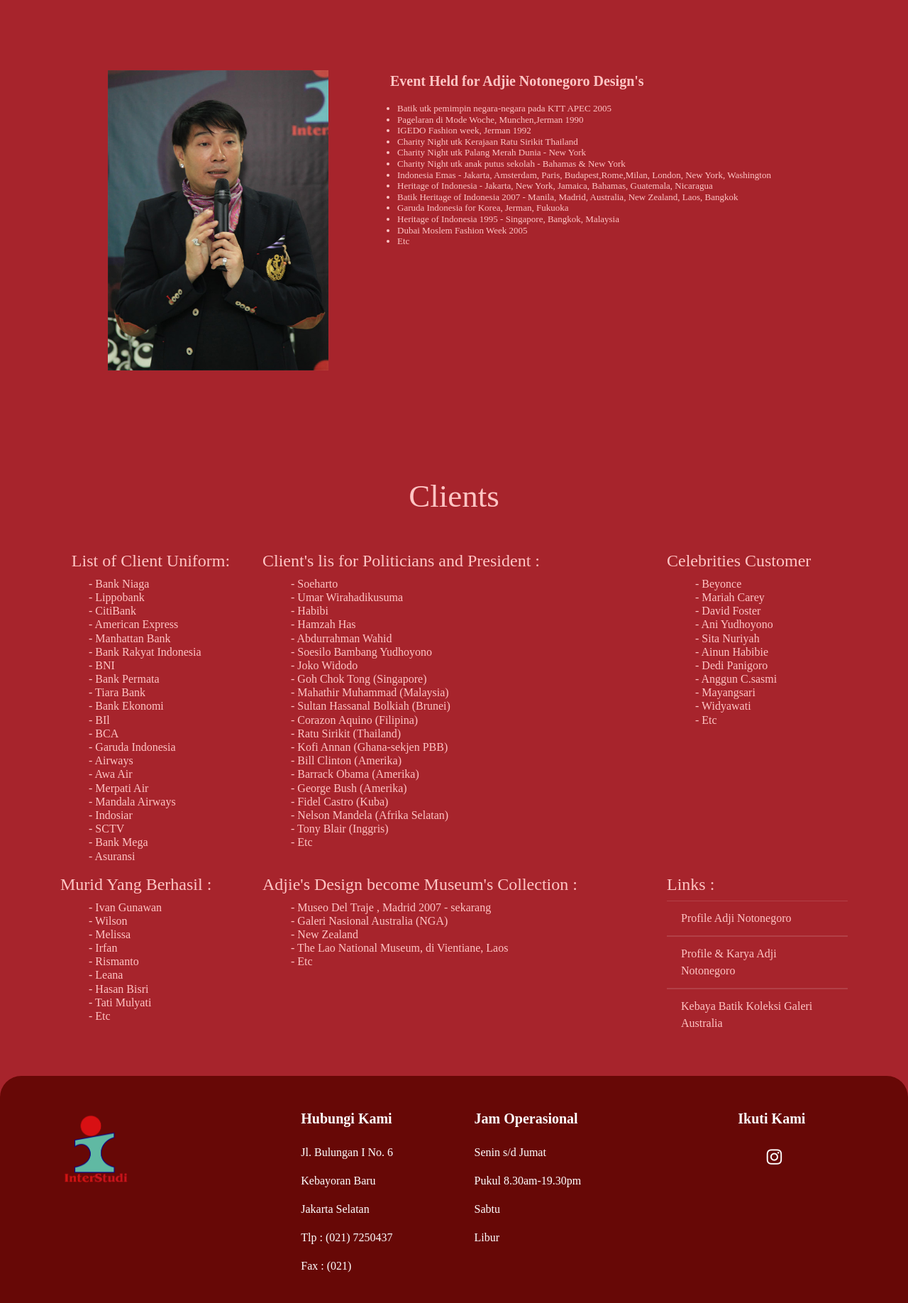
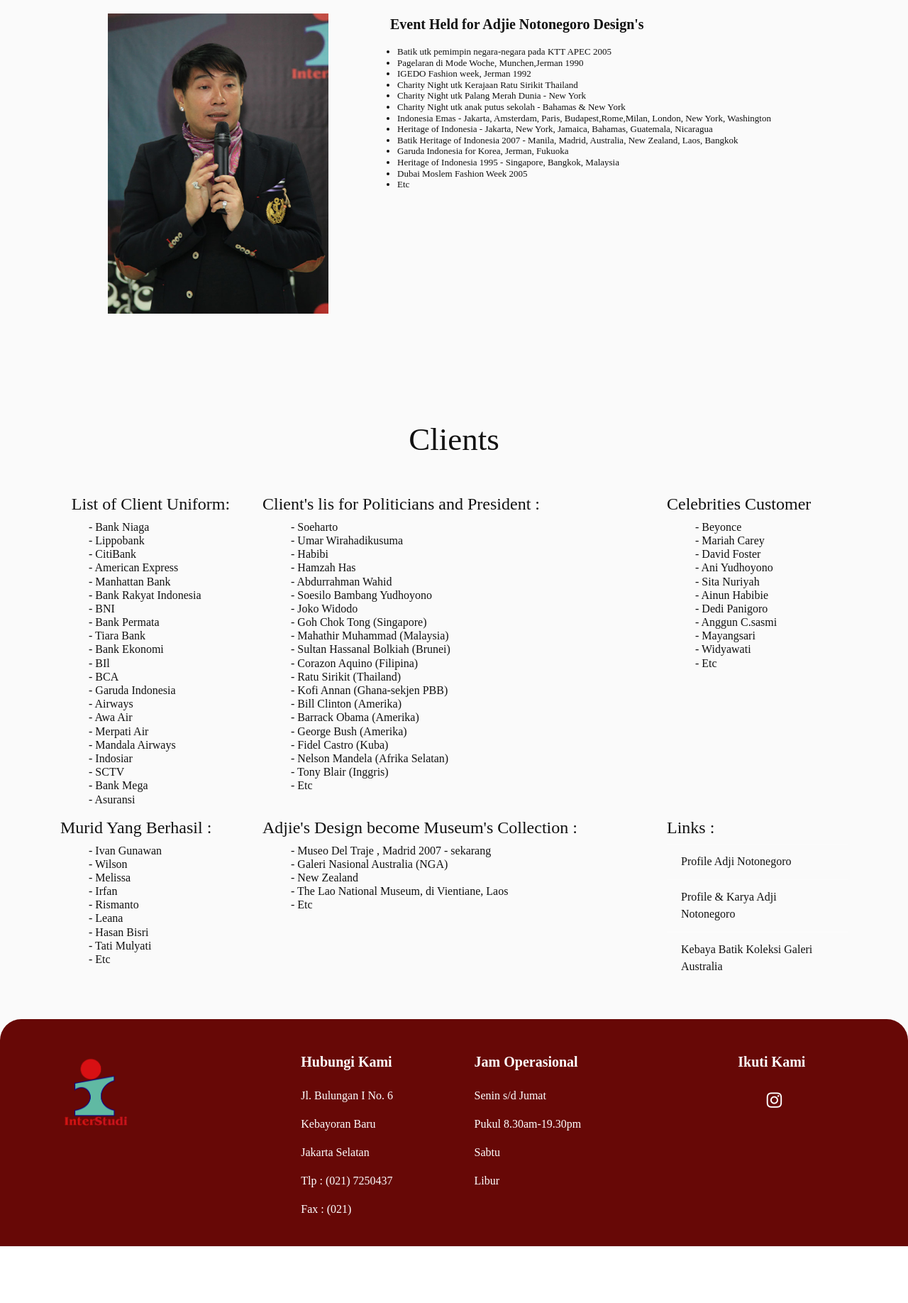
Before and after one commit to gafiirfandi/interstudi-fashion, a Django app: page /tentangpengajar in a window 1280 px wide. Shown: the part 701-2537 px from the top of the page at 71% size. After the commit the page ends 2457 px from the top, so only its background shows below. Run offline with Django 3.2, Linux system fonts and the light colour scheme; some libraries are stand-ins or nearby versions.

Commit message:
[REFACTOR] redesign background color web

```diff
--- a/frontend/static/css/artikel.css
+++ b/frontend/static/css/artikel.css
@@ -22,12 +22,14 @@
   text-align: center;
   line-height: 1;
   font-size: 50px;
+  color: #eb0f28;
 }
 
 .content-title-design-artikel2 {
   text-align: center;
   line-height: 0.7;
   font-size: 70px;
+  color: #eb0f28;
 }
 .title-design-program {
   align-items: center;
--- a/frontend/static/css/detailartikel.css
+++ b/frontend/static/css/detailartikel.css
@@ -13,6 +13,7 @@
   background-repeat: no-repeat;
 }
 .title-design-detailartikel {
+  color: #eb0f28;
   align-items: center;
   margin-top: 80px;
 }
@@ -39,7 +40,7 @@
 }
 
 .title-main-isiartikel {
-  color: white;
+  color: #eb0f28;
   font-size: 24px;
   padding-top: 30px;
   font-weight: 700;
@@ -52,5 +53,5 @@
 .isidetail-konten {
   text-align: justify;
   font-size: 17px;
-  color: white;
+  color: #111111;
 }
--- a/frontend/static/css/index.css
+++ b/frontend/static/css/index.css
@@ -13,6 +13,10 @@
 p,
 li {
   font-family: "Times New Roman" !important;
+}
+html {
+  scroll-behavior: smooth;
+  transition: 3.5s ease-in-out;
 }
 
 .navbar {
@@ -67,7 +71,7 @@
   background-image: linear-gradient(rgba(0, 0, 0, 0.5), rgba(0, 0, 0, 0.5)),
     url("../img/background-base.png");
   background-size: cover;
-  height: 400px;
+  height: auto;
   background-repeat: no-repeat;
 }
 
@@ -91,6 +95,20 @@
 .button-explore {
   padding: 10px 40px;
   background-color: #fb1f1f;
+}
+.button3 {
+  background-color: #fb1f1f;
+  color: #fafafa;
+  border-radius: 40px;
+  padding: 5px 20px;
+  border: 2px solid #f44336;
+  transition: 0.3s ease-in-out;
+}
+
+.button3:hover {
+  background-color: transparent;
+  color: #f44336;
+  transition: 0.3s ease-in-out;
 }
 
 .a-explore {
@@ -135,8 +153,9 @@
 }
 
 /* Section Pengajar */
+
 .about-pengajar {
-  margin-top: 100px;
+  margin-top: 20px;
 }
 .about-left {
   margin-right: 0px !important;
--- a/frontend/static/css/pendaftaranonline.css
+++ b/frontend/static/css/pendaftaranonline.css
@@ -40,6 +40,7 @@
   line-height: 0.7;
   font-size: 70px;
   margin-top: 50px;
+  color: #eb0f28;
 }
 
 .card-faq {
--- a/frontend/static/css/programlainnya.css
+++ b/frontend/static/css/programlainnya.css
@@ -19,6 +19,7 @@
   text-align: right;
   line-height: 0.7;
   font-size: 60px;
+  color: #eb0f28;
 }
 .title-design-program {
   align-items: center;
--- a/frontend/static/css/tentangpengajar.css
+++ b/frontend/static/css/tentangpengajar.css
@@ -1,6 +1,6 @@
 .page-tentang-pengajar {
   /* height: 370vh; */
-  background-color: #a7242c;
+  background-color: #fafafa;
 }
 
 .main-div-tentangpengajar {
@@ -33,6 +33,7 @@
   text-align: center;
   line-height: 0.7;
   font-size: 50px;
+  color: #eb0f28;
 }
 
 #firstname {
@@ -45,6 +46,7 @@
 .detail-main-div-tentangpengajar {
   margin-top: 0px;
   width: 70%;
+  color: #eb0f28;
 }
 
 #portofolio-pengajar {
@@ -65,12 +67,13 @@
   margin-left: 30px;
   font-size: 20px;
   font-weight: bold;
+  color: #111111;
 }
 
 .about-right-tentangpengajar {
   margin-top: 4 0px;
   margin-left: -40px;
-  color: #ffc5c4;
+  color: #111111;
 }
 
 /* Section Clients Pengajar */
@@ -80,7 +83,7 @@
 
 .clients-pengajar {
   margin-top: 150px;
-  color: #ffc5c4;
+  color: #111111;
 }
 
 .title-clients {
@@ -97,7 +100,7 @@
 }
 
 .link-list {
-  background-color: #a7242c !important;
+  background-color: #fafafa !important;
 }
 
 .list-group-item {
@@ -106,12 +109,12 @@
   padding: 0.75rem 1.25rem;
   margin-bottom: 0px;
   margin-top: 0px;
-  background-color: #a7242c;
+  background-color: #fafafa;
   border: 1px solid rgba(255, 250, 250, 0.125);
 }
 
 .page-tentang-pengajar a {
-  color: #ffc5c4 !important;
+  color: #111111 !important;
 }
 
 @media (max-width: 900px) {
--- a/frontend/templates/detailartikel.html
+++ b/frontend/templates/detailartikel.html
@@ -2,7 +2,7 @@
 
 <link rel="stylesheet" href="{% static 'css/detailartikel.css' %}" />
 
-<div style="height: 300vh; background-color: #92272d">
+<div style="height: 300vh; background-color: #fafafa">
   <div class="main-div-detailartikel">
     <div class="title-div">
       <div class="title-inner">
@@ -18,9 +18,7 @@
 
   <div class="konten-isi-detailartikel">
     <div class="container isidetail-konten">
-      <p>
-        {{ artikel.content|safe }}
-      </p>
+      <p>{{ artikel.content|safe }}</p>
     </div>
   </div>
 </div>
```
Also changed, not shown: frontend/templates/index.html (+28 -14 lines).
